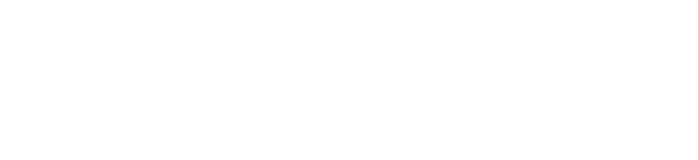
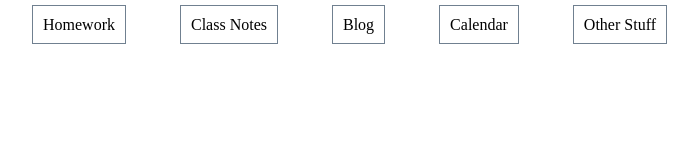
Before and after one commit to SMITHsharon/navBar, a plain HTML site: page index.html in a window 1280 px wide. Shown: the whole page, without its empty margins (41-739 px from the left). Drawn offline with Linux system fonts and the light colour scheme.

Commit message:
created menu bar

```diff
--- a/index.html
+++ b/index.html
@@ -1,9 +1,18 @@
 <!DOCTYPE html>
 <html>
 <head>
-	<title></title>
+    <meta charset="utf-8">
+    <title>Exercise 9 Interactive Nav Bar</title>
+    <link rel="stylesheet" type="text/css" href="navigation.css">
 </head>
 <body>
+	<ul class="navmenu">
+      <li class="navitem">Homework</li>
+      <li class="navitem">Class Notes</li>
+      <li class="navitem">Blog</li>
+      <li class="navitem">Calendar</li>
+      <li class="navitem">Other Stuff</li>
+    </ul>
 
 </body>
 </html>
--- a/navigation.css
+++ b/navigation.css
@@ -1,5 +1,15 @@
-/* Create a navigation bar out of an unordered list element, and add the following interactivity.*/
+/* Create a navigation bar out of an unordered list element ... */
 
+/* The menu <li> elements displayed as inline with a 1 pixel border
+and 25 pixel margin on all sides. */
+.navitem {
+	display: inline;
+	border: 1px solid slategray;
+	padding: 10px;
+	margin: 5px 25px;
+}
+
+/* Add the following interactivity */
 /* When the user hovers over one of the links, the color of the text should change.*/
 
 
```
